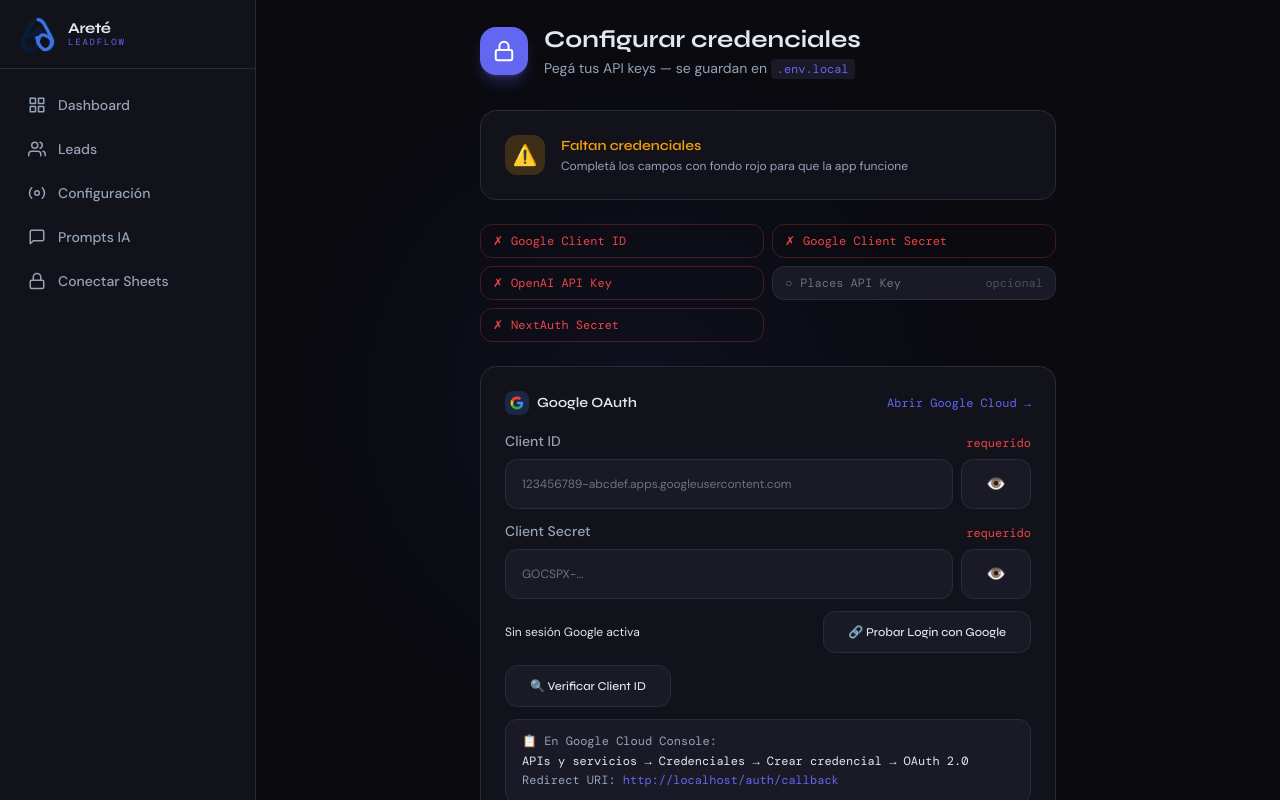
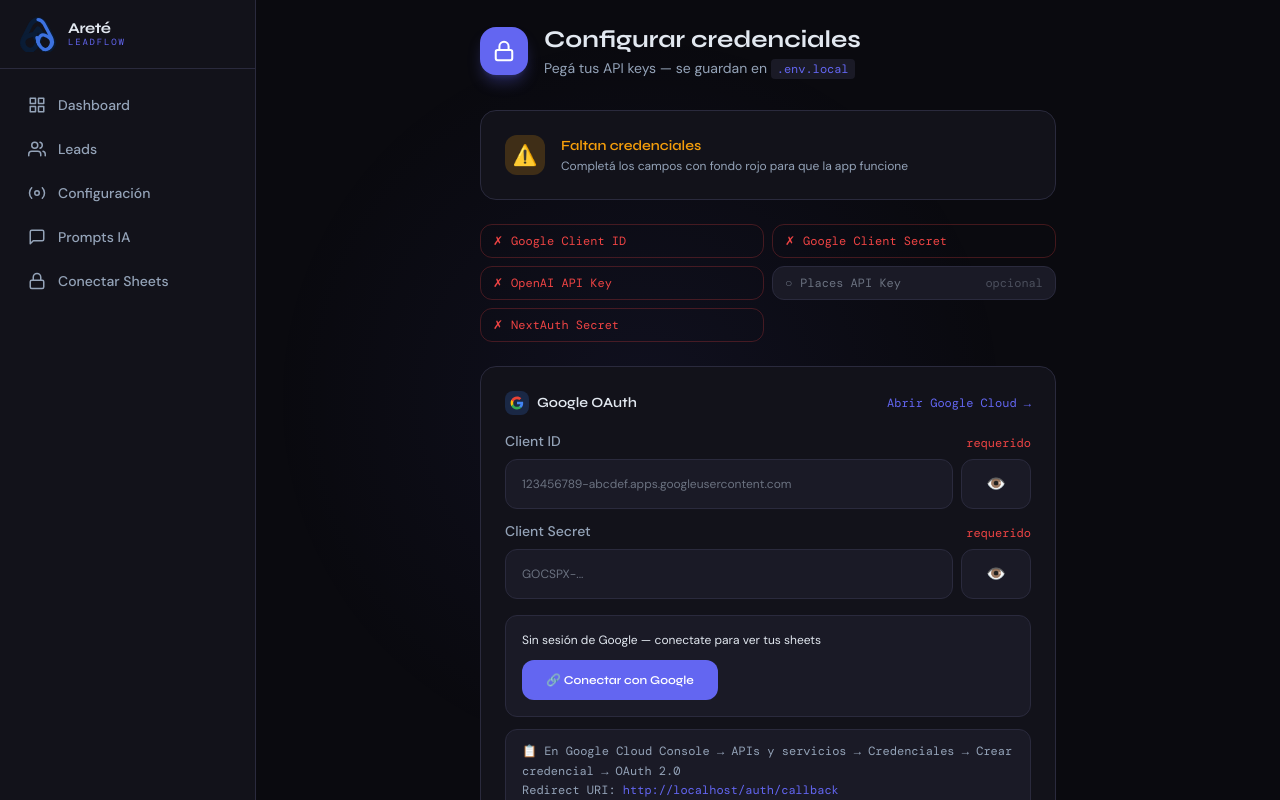
Before and after one commit to diegodasilva272013-commits/scrapeo_datos_envio_mail, a Next.js app: page /setup in a window 1280 px wide. Shown: the top 800 px of the page. Built offline with nearby package versions, Linux system fonts and the light colour scheme; no server answers.

Commit message:
feat: setup page shows Drive connection status with sheet count in real time

```diff
--- a/app/setup/page.tsx
+++ b/app/setup/page.tsx
@@ -33,7 +33,8 @@
   const [loading, setLoading] = useState(true)
   const [verifying, setVerifying] = useState<Record<string, boolean>>({})
   const [verifyResult, setVerifyResult] = useState<Record<string, { ok: boolean; msg: string }>>({})
-  const [googleConnected, setGoogleConnected] = useState<boolean | null>(null)
+  const [driveStatus, setDriveStatus] = useState<{ ok: boolean; msg: string; count?: number } | null>(null)
+  const [driveTesting, setDriveTesting] = useState(false)
 
   // Cargar estado actual (saber qué keys ya están seteadas)
   useEffect(() => {
@@ -44,10 +45,33 @@
         setLoading(false)
       })
       .catch(() => setLoading(false))
-    // Verificar si ya hay sesión Google activa
+    // Si ya hay token, testear la conexión con Drive automáticamente
     const token = typeof window !== 'undefined' ? localStorage.getItem('google_access_token') : null
-    setGoogleConnected(!!token)
+    if (token) testDrive(token)
   }, [])
+
+  const testDrive = async (tokenOverride?: string) => {
+    const token = tokenOverride || (typeof window !== 'undefined' ? localStorage.getItem('google_access_token') : null)
+    if (!token) {
+      setDriveStatus({ ok: false, msg: 'No conectado — hacé Login con Google primero' })
+      return
+    }
+    setDriveTesting(true)
+    setDriveStatus(null)
+    try {
+      const res = await fetch('/api/sheets', { headers: { Authorization: `Bearer ${token}` } })
+      const data = await res.json()
+      if (data.error) {
+        setDriveStatus({ ok: false, msg: data.error })
+      } else {
+        const count = (data.files || []).length
+        setDriveStatus({ ok: true, msg: `Conectado — ${count} spreadsheet${count !== 1 ? 's' : ''} en tu Drive`, count })
+      }
+    } catch (e: any) {
+      setDriveStatus({ ok: false, msg: e.message || 'Error de red' })
+    }
+    setDriveTesting(false)
+  }
 
   const verify = async (type: string, key?: string) => {
     setVerifying((p) => ({ ...p, [type]: true }))
@@ -65,7 +89,7 @@
     setVerifying((p) => ({ ...p, [type]: false }))
   }
 
-  const testGoogleLogin = async () => {
+  const connectGoogle = async () => {
     await supabase.auth.signInWithOAuth({
       provider: 'google',
       options: {
@@ -238,41 +262,42 @@
             required
           />
 
-          {/* Verificar Google OAuth */}
-          <div className="mt-3 flex items-center gap-3 flex-wrap">
-            {googleConnected ? (
-              <span className="text-xs font-medium text-green-400 flex items-center gap-1">
-                ✓ Google conectado — sesión activa
-              </span>
-            ) : (
-              <span className="text-xs text-text-muted">Sin sesión Google activa</span>
-            )}
-            <button
-              onClick={testGoogleLogin}
-              className="btn-secondary text-xs px-3 py-1.5 ml-auto"
-            >
-              🔗 Probar Login con Google
-            </button>
-            <button
-              onClick={() => verify('google-oauth', creds.GOOGLE_CLIENT_ID || undefined)}
-              disabled={verifying['google-oauth']}
-              className="btn-secondary text-xs px-3 py-1.5"
-            >
-              {verifying['google-oauth'] ? '...' : '🔍 Verificar Client ID'}
-            </button>
+          {/* Estado de conexión con Drive */}
+          <div className={`mt-4 rounded-xl border p-4 ${
+            driveStatus?.ok
+              ? 'bg-green-950/40 border-green-800/50'
+              : driveStatus && !driveStatus.ok
+              ? 'bg-red-950/40 border-red-800/50'
+              : 'bg-surface-2 border-border'
+          }`}>
+            <div className="flex items-center justify-between gap-3 flex-wrap">
+              <div className="flex items-center gap-2">
+                {driveTesting ? (
+                  <span className="text-xs text-text-muted animate-pulse">Probando conexión con Drive...</span>
+                ) : driveStatus?.ok ? (
+                  <span className="text-sm font-semibold text-green-400">✓ {driveStatus.msg}</span>
+                ) : driveStatus ? (
+                  <span className="text-sm font-medium text-red-400">✗ {driveStatus.msg}</span>
+                ) : (
+                  <span className="text-xs text-text-muted">Sin sesión de Google — conectate para ver tus sheets</span>
+                )}
+              </div>
+              <div className="flex gap-2">
+                {driveStatus?.ok && (
+                  <button onClick={() => testDrive()} disabled={driveTesting} className="btn-secondary text-xs px-3 py-1.5">
+                    {driveTesting ? '...' : '🔄 Re-testear'}
+                  </button>
+                )}
+                <button onClick={connectGoogle} className="btn-primary text-xs px-4 py-1.5">
+                  {driveStatus?.ok ? '🔗 Reconectar Google' : '🔗 Conectar con Google'}
+                </button>
+              </div>
+            </div>
           </div>
-          {verifyResult['google-oauth'] && (
-            <p className={`text-xs mt-2 font-mono ${
-              verifyResult['google-oauth'].ok ? 'text-green-400' : 'text-red-400'
-            }`}>
-              {verifyResult['google-oauth'].msg}
-            </p>
-          )}
 
           <div className="mt-3 bg-surface-2 rounded-xl px-4 py-3 border border-border">
             <p className="text-text-dim text-xs font-mono leading-relaxed">
-              📋 En Google Cloud Console:<br/>
-              <span className="text-text">APIs y servicios → Credenciales → Crear credencial → OAuth 2.0</span><br/>
+              📋 En Google Cloud Console → APIs y servicios → Credenciales → Crear credencial → OAuth 2.0<br/>
               Redirect URI: <code className="text-accent">{typeof window !== 'undefined' ? window.location.origin : ''}/auth/callback</code>
             </p>
           </div>
```
